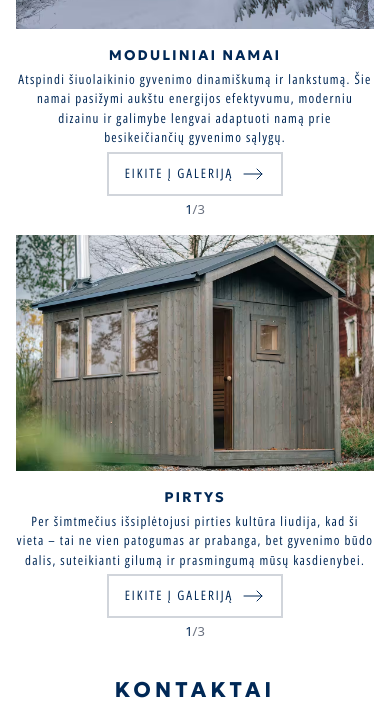
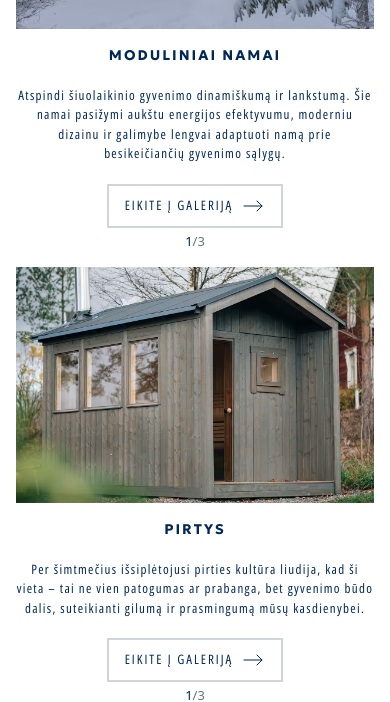
Before and after one commit to CappaCoppa/HYTTA, a SvelteKit app: page / in a window 390 px wide. Shown: the part 697-1399 px from the top of the page. Built offline with nearby package versions, Linux system fonts and the light colour scheme.

Commit message:
updated the paddings

```diff
--- a/src/routes/Works.svelte
+++ b/src/routes/Works.svelte
@@ -64,7 +64,7 @@ const pirtysArray = [
             <h2 class="text-p sm:text-h6 md:text-h5 tracking-[2px] font-primary uppercase text-primary w-full">
                 Moduliniai Namai
             </h2>
-            <p class="font-secondary text-a md:text-p md:w-[80%] text-primary tracking-widest">
+            <p class="font-secondary text-a md:text-p py-[16px] md:py-[0px] md:w-[80%] text-primary tracking-widest">
             Atspindi šiuolaikinio gyvenimo dinamiškumą ir lankstumą.  Šie namai pasižymi aukštu energijos efektyvumu, moderniu dizainu ir galimybe lengvai adaptuoti namą prie besikeičiančių gyvenimo sąlygų.
             </p>
             <a href="/works/framed-houses" class="text-a md:text-p group border-2 border-gray-300 px-[16px] py-[8px] text-primary font-secondary uppercase tracking-[2px] flex gap-[8px] justify-center items-center stroke-primary hover:border-primary hover:bg-primary hover:text-secondary transition-all ease-in-out duration-700 hover:stroke-secondary">
@@ -82,7 +82,7 @@ const pirtysArray = [
             <h3 class="text-p sm:text-h6 md:text-h5 tracking-[2px] font-primary uppercase text-primary w-full">
                 Pirtys
             </h3>
-            <p class="font-secondary text-a md:text-p md:w-[80%] text-primary tracking-widest">
+            <p class="font-secondary text-a md:text-p py-[16px] md:py-[0px] md:w-[80%] text-primary tracking-widest">
              Per šimtmečius išsiplėtojusi pirties kultūra liudija, kad ši vieta – tai ne vien patogumas ar prabanga, bet gyvenimo būdo dalis, suteikianti gilumą ir prasmingumą mūsų kasdienybei.
             </p>
             <a href="/works/saunas" class="text-a md:text-p group border-2 border-gray-300 px-[16px] py-[8px] text-primary font-secondary uppercase tracking-[2px] flex gap-[8px] justify-center items-center stroke-primary hover:border-primary hover:bg-primary hover:text-secondary transition-all ease-in-out duration-700 hover:stroke-secondary">
```
